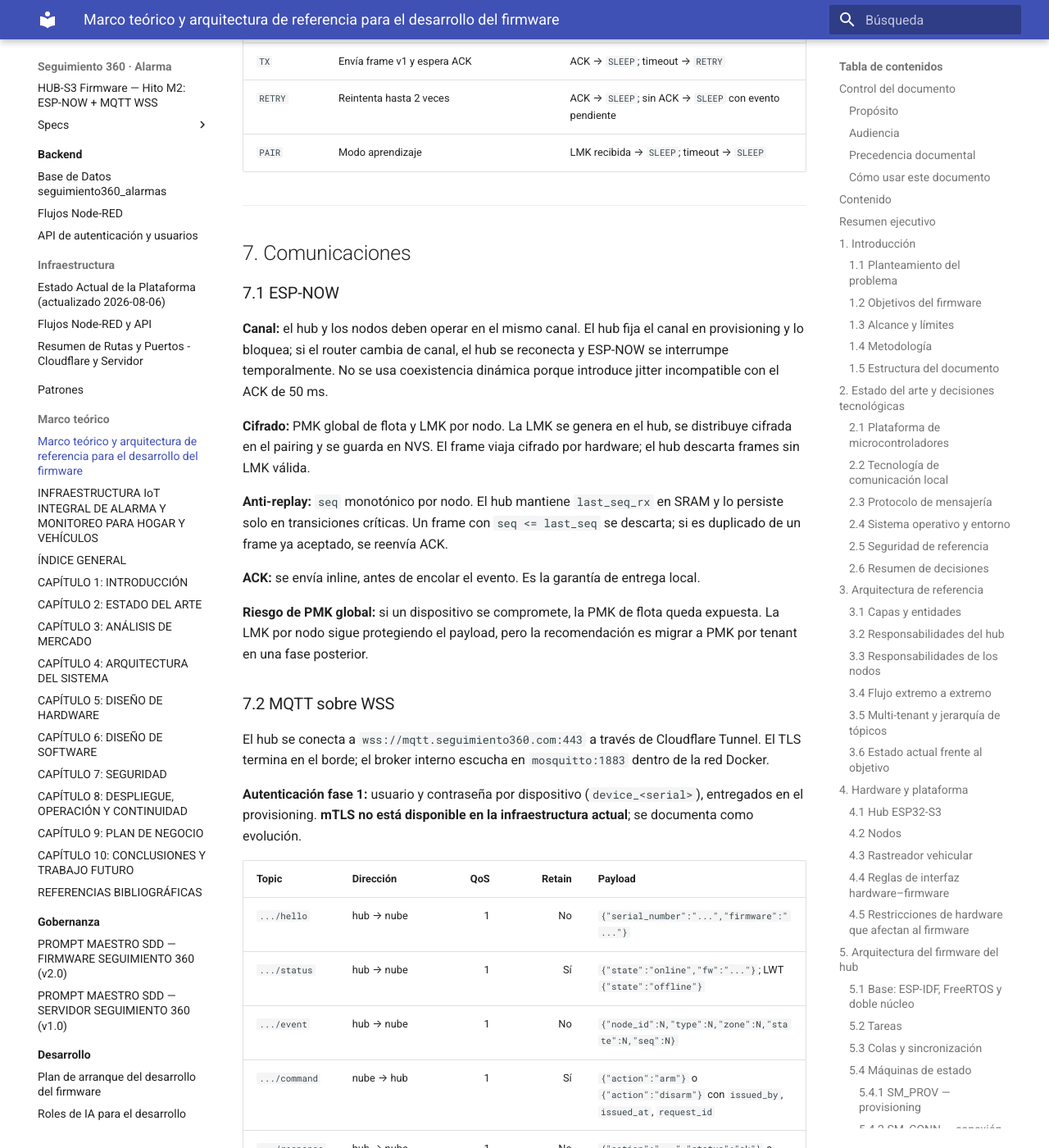
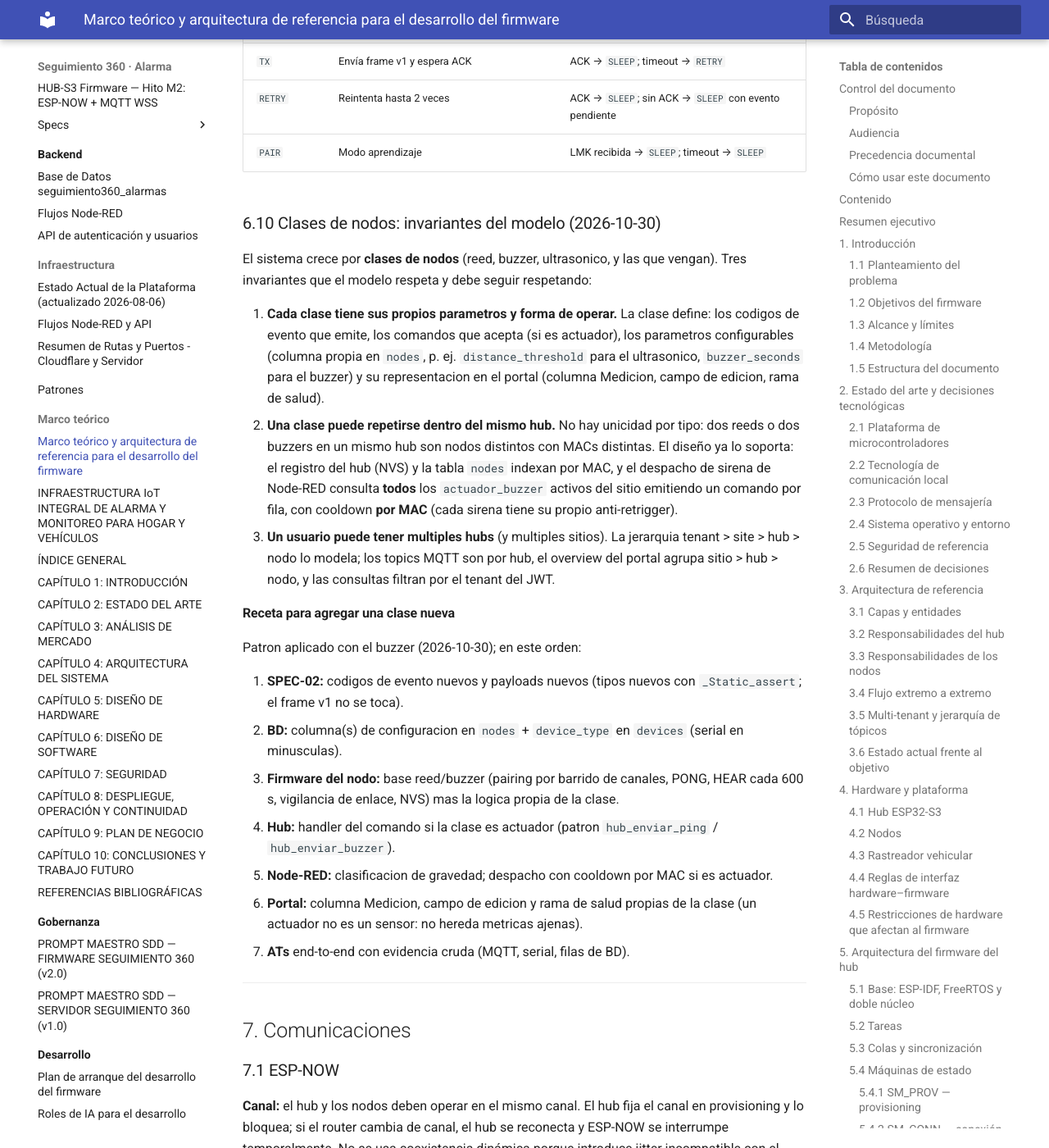
Before and after one commit to khalifa63/seguimiento360-alarma, an MkDocs documentation site: the page built from docs/marco-teorico/marco-teorico-firmware.md, in a window 1280 px wide and 1400 px high, scrolled down 25124 px. Shown: the whole window at 82% size. Built offline with MkDocs 1.6.1 and Material for MkDocs 9.7.7, drawn with Linux system fonts in a browser that asks for light colours.

Commit message:
docs: invariantes del modelo de clases de nodos y receta para clases nuevas (6.10)

```diff
--- a/docs/marco-teorico/marco-teorico-firmware.md
+++ b/docs/marco-teorico/marco-teorico-firmware.md
@@ -724,6 +724,50 @@ Sin esta migración, el hub no puede validar los frames del nodo y el sistema no
 | `RETRY` | Reintenta hasta 2 veces | ACK → `SLEEP`; sin ACK → `SLEEP` con evento pendiente |
 | `PAIR` | Modo aprendizaje | LMK recibida → `SLEEP`; timeout → `SLEEP` |
 
+
+### 6.10 Clases de nodos: invariantes del modelo (2026-10-30)
+
+El sistema crece por **clases de nodos** (reed, buzzer, ultrasonico, y las
+que vengan). Tres invariantes que el modelo respeta y debe seguir
+respetando:
+
+1. **Cada clase tiene sus propios parametros y forma de operar.** La clase
+   define: los codigos de evento que emite, los comandos que acepta (si es
+   actuador), los parametros configurables (columna propia en `nodes`, p.
+   ej. `distance_threshold` para el ultrasonico, `buzzer_seconds` para el
+   buzzer) y su representacion en el portal (columna Medicion, campo de
+   edicion, rama de salud).
+2. **Una clase puede repetirse dentro del mismo hub.** No hay unicidad por
+   tipo: dos reeds o dos buzzers en un mismo hub son nodos distintos con
+   MACs distintas. El diseño ya lo soporta: el registro del hub (NVS) y la
+   tabla `nodes` indexan por MAC, y el despacho de sirena de Node-RED
+   consulta **todos** los `actuador_buzzer` activos del sitio emitiendo un
+   comando por fila, con cooldown **por MAC** (cada sirena tiene su
+   propio anti-retrigger).
+3. **Un usuario puede tener multiples hubs** (y multiples sitios). La
+   jerarquia tenant > site > hub > nodo lo modela; los topics MQTT son por
+   hub, el overview del portal agrupa sitio > hub > nodo, y las consultas
+   filtran por el tenant del JWT.
+
+#### Receta para agregar una clase nueva
+
+ Patron aplicado con el buzzer (2026-10-30); en este orden:
+
+1. **SPEC-02:** codigos de evento nuevos y payloads nuevos (tipos nuevos
+   con `_Static_assert`; el frame v1 no se toca).
+2. **BD:** columna(s) de configuracion en `nodes` + `device_type` en
+   `devices` (serial en minusculas).
+3. **Firmware del nodo:** base reed/buzzer (pairing por barrido de
+   canales, PONG, HEAR cada 600 s, vigilancia de enlace, NVS) mas la
+   logica propia de la clase.
+4. **Hub:** handler del comando si la clase es actuador (patron
+   `hub_enviar_ping` / `hub_enviar_buzzer`).
+5. **Node-RED:** clasificacion de gravedad; despacho con cooldown por MAC
+   si es actuador.
+6. **Portal:** columna Medicion, campo de edicion y rama de salud propias
+   de la clase (un actuador no es un sensor: no hereda metricas ajenas).
+7. **ATs** end-to-end con evidencia cruda (MQTT, serial, filas de BD).
+
 ---
 
 ## 7. Comunicaciones
```
